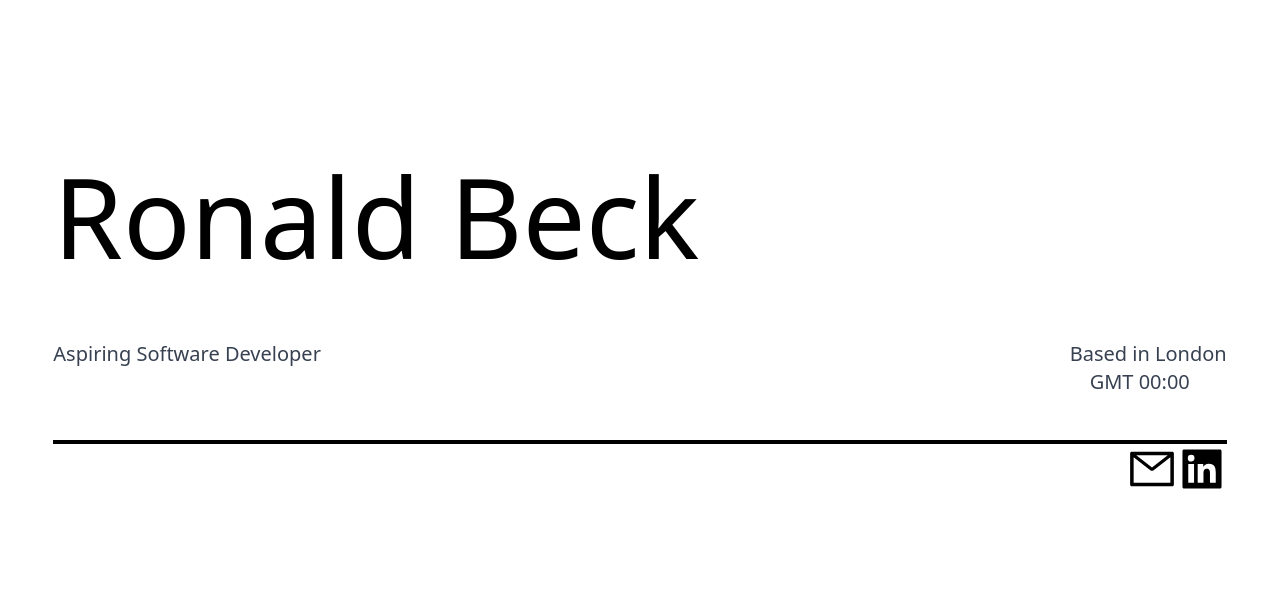
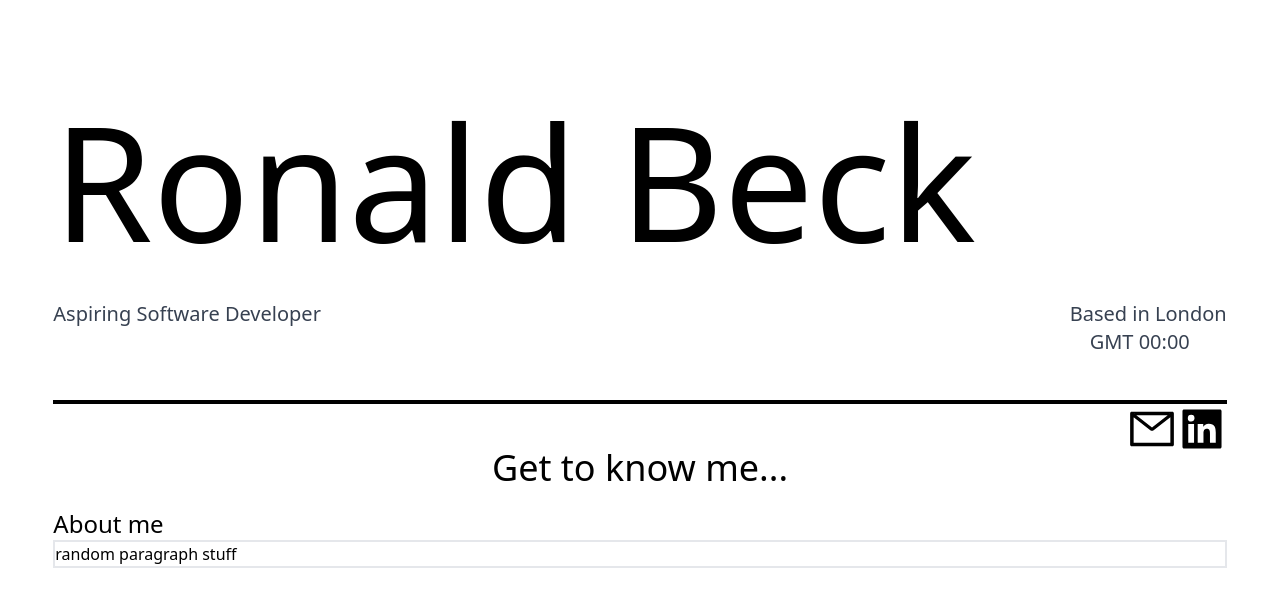
Before and after one commit to RonaldB123/RonaldB123.github.io, a Next.js app: page / in a window 1280 px wide. Shown: the top 606 px of the page. Built offline with nearby package versions, Linux system fonts and the light colour scheme.

Commit message:
hero page done next page

```diff
--- a/pages/index.js
+++ b/pages/index.js
@@ -12,24 +12,25 @@ export default function Home() {
         <link rel="icon" href="/favicon.ico" />
       </Head>
       <main className="bg-white ">
-        <div>
-        </div>
-        <section className="sm:w-11/12 mx-auto mt-28 mb-10 md:w-11/12">
-              <h2 className="text-9xl sm:text-9xl mb-5 py-5">Ronald Beck</h2>
+        <section className="w-11/12 mx-auto mt-20 mb-10 ">
+              <h2 className="text-8xl sm:text-9xl md:text-10xl mb-5 py-5">Ronald Beck</h2>
             <div className="flex justify-between">
-              <p className="text-gray-700 text-xl">Aspiring Software Developer</p>
-              <p className="text-gray-700 text-xl">Based in London <br></br><span className="ml-5">GMT 00:00</span></p>
+              <h3 className="text-gray-700 text-xl">Aspiring Software Developer</h3>
+              <h3 className="text-gray-700 text-xl">Based in London <br></br><span className="ml-5">GMT 00:00</span></h3>
             </div>
         </section>
         <div className="mx-auto w-11/12">
         <hr className="w-full mx-auto border-black border-2 mt-11 "></hr>
-        <div className="flex">
-            <a className="ml-auto" href="mailto:ronaldbeck@hotmail.co.uk"><AiOutlineMail size={50}/></a>
-            <a className="" href="https://www.linkedin.com/in/ronald-beck-03104a213/" target="_blank"><AiFillLinkedin size={50}/></a>
+        <div className="flex h-1">
+            <a className="ml-auto hover:mt-1 " href="mailto:ronaldbeck@hotmail.co.uk"><AiOutlineMail size={50}/></a>
+            <a className="hover:mt-1 " href="https://www.linkedin.com/in/ronald-beck-03104a213/" target="_blank"><AiFillLinkedin size={50}/></a>
         </div>
         </div>
 
-        <section className="">
+        <section className="w-11/12 mx-auto mt-5 h-screen">
+          <h3 className="text-4xl text-center mt-10 mb-5">Get to know me...</h3>
+          <h4 className="text-2xl text-left">About me</h4>
+          <p className="border-2">random paragraph stuff</p>
 
 
         </section>
```
